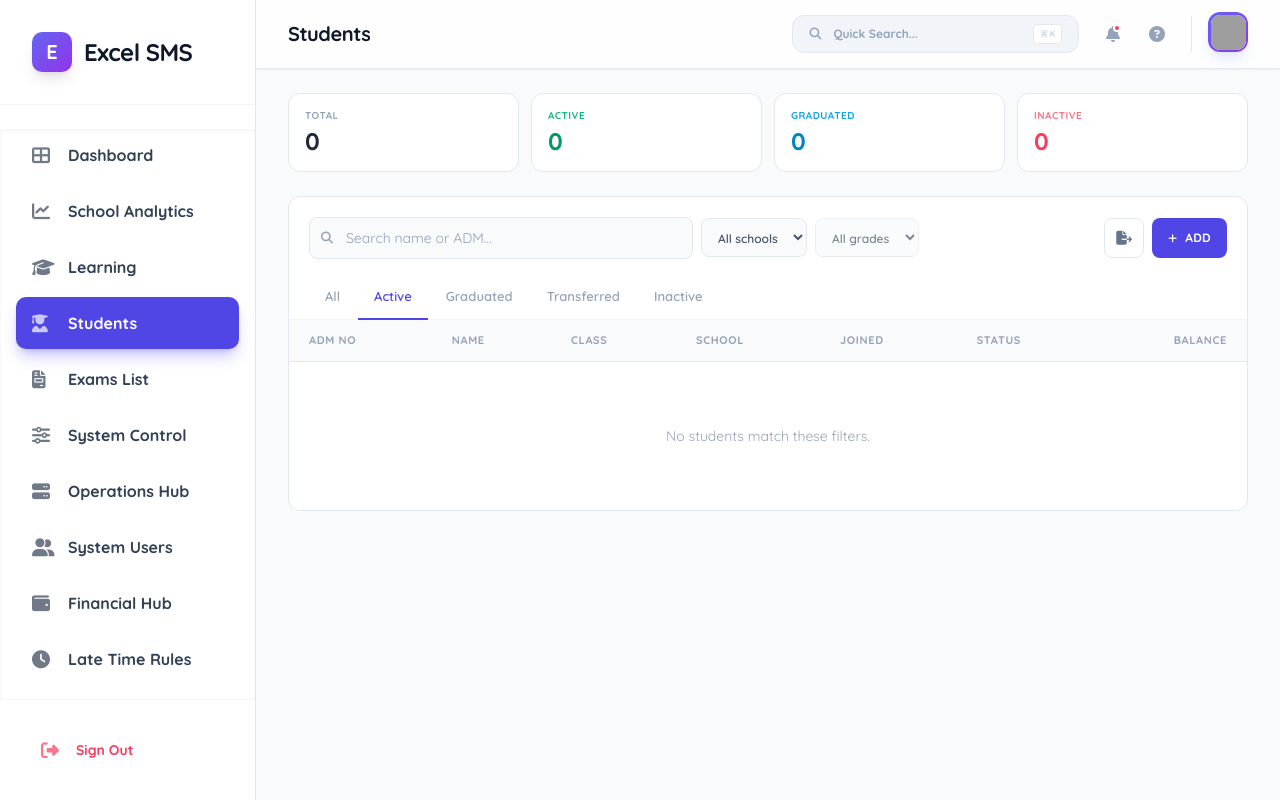
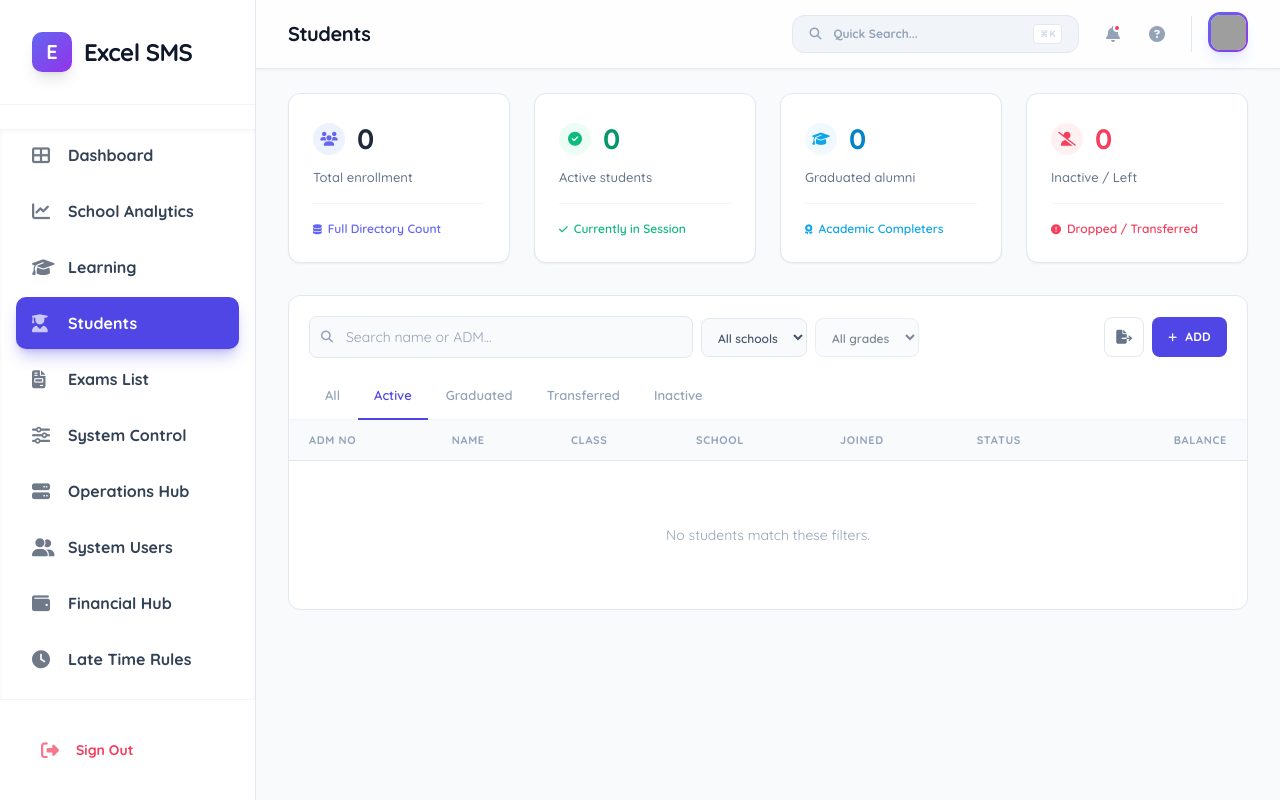
Before and after one commit to kamcho/erp, a Django app: page /students/ in a window 1280 px wide. Run offline with Django 4.2, Linux system fonts and the light colour scheme; the visitor is signed in with stand-in values (Sample User, id 1); data that the repository does not hold is empty; some libraries are stand-ins or nearby versions; grey boxes are pictures that could not be loaded.

Commit message:
Restore premium students list stat cards.
Co-authored-by: Cursor <cursoragent@cursor.com>

```diff
--- a/core/templates/core/students_list.html
+++ b/core/templates/core/students_list.html
@@ -68,24 +68,67 @@
 {% endblock %}
 
 {% block content %}
-<div class="space-y-6">
-    <!-- Compact stats -->
-    <div class="grid grid-cols-2 lg:grid-cols-4 gap-3">
-        <div class="bg-white border border-slate-200 rounded-xl px-4 py-3.5">
-            <p class="text-[10px] font-bold uppercase tracking-wider text-slate-400">Total</p>
-            <p class="text-2xl font-extrabold text-slate-800 mt-0.5">{{ stat_total }}</p>
+<div class="space-y-8">
+    <!-- Premium Stat Cards -->
+    <div class="grid grid-cols-1 md:grid-cols-2 lg:grid-cols-4 gap-6">
+        <!-- Total Students -->
+        <div class="bg-white dark:bg-slate-900 rounded-xl p-6 border border-slate-200 dark:border-slate-800 shadow-sm hover:shadow-md transition-shadow">
+            <div class="flex items-center gap-3 mb-2">
+                <div class="w-8 h-8 rounded-full bg-indigo-50 dark:bg-indigo-900/30 flex items-center justify-center text-indigo-500">
+                    <i class="fas fa-users text-sm"></i>
+                </div>
+                <div class="text-[28px] font-extrabold text-slate-800 dark:text-white">{{ stat_total }}</div>
+            </div>
+            <p class="text-[13px] font-medium text-slate-500 mb-4">Total enrollment</p>
+            <div class="text-[12px] text-indigo-500 font-semibold flex items-center gap-1.5 pt-4 border-t border-slate-100 dark:border-slate-800">
+                <i class="fas fa-database text-[10px]"></i>
+                <span>Full Directory Count</span>
+            </div>
         </div>
-        <div class="bg-white border border-slate-200 rounded-xl px-4 py-3.5">
-            <p class="text-[10px] font-bold uppercase tracking-wider text-emerald-500">Active</p>
-            <p class="text-2xl font-extrabold text-emerald-600 mt-0.5">{{ stat_active }}</p>
+
+        <!-- Active Students -->
+        <div class="bg-white dark:bg-slate-900 rounded-xl p-6 border border-slate-200 dark:border-slate-800 shadow-sm hover:shadow-md transition-shadow">
+            <div class="flex items-center gap-3 mb-2">
+                <div class="w-8 h-8 rounded-full bg-emerald-50 dark:bg-emerald-900/30 flex items-center justify-center text-emerald-500">
+                    <i class="fas fa-check-circle text-sm"></i>
+                </div>
+                <div class="text-[28px] font-extrabold text-emerald-600">{{ stat_active }}</div>
+            </div>
+            <p class="text-[13px] font-medium text-slate-500 mb-4">Active students</p>
+            <div class="text-[12px] text-emerald-500 font-semibold flex items-center gap-1.5 pt-4 border-t border-slate-100 dark:border-slate-800">
+                <i class="fas fa-check text-[10px]"></i>
+                <span>Currently in Session</span>
+            </div>
         </div>
-        <div class="bg-white border border-slate-200 rounded-xl px-4 py-3.5">
-            <p class="text-[10px] font-bold uppercase tracking-wider text-sky-500">Graduated</p>
-            <p class="text-2xl font-extrabold text-sky-600 mt-0.5">{{ stat_graduated }}</p>
+
+        <!-- Graduated -->
+        <div class="bg-white dark:bg-slate-900 rounded-xl p-6 border border-slate-200 dark:border-slate-800 shadow-sm hover:shadow-md transition-shadow">
+            <div class="flex items-center gap-3 mb-2">
+                <div class="w-8 h-8 rounded-full bg-sky-50 dark:bg-sky-900/30 flex items-center justify-center text-sky-500">
+                    <i class="fas fa-graduation-cap text-sm"></i>
+                </div>
+                <div class="text-[28px] font-extrabold text-sky-600">{{ stat_graduated }}</div>
+            </div>
+            <p class="text-[13px] font-medium text-slate-500 mb-4">Graduated alumni</p>
+            <div class="text-[12px] text-sky-500 font-semibold flex items-center gap-1.5 pt-4 border-t border-slate-100 dark:border-slate-800">
+                <i class="fas fa-award text-[10px]"></i>
+                <span>Academic Completers</span>
+            </div>
         </div>
-        <div class="bg-white border border-slate-200 rounded-xl px-4 py-3.5">
-            <p class="text-[10px] font-bold uppercase tracking-wider text-rose-400">Inactive</p>
-            <p class="text-2xl font-extrabold text-rose-500 mt-0.5">{{ stat_inactive }}</p>
+
+        <!-- Inactive -->
+        <div class="bg-white dark:bg-slate-900 rounded-xl p-6 border border-slate-200 dark:border-slate-800 shadow-sm hover:shadow-md transition-shadow">
+            <div class="flex items-center gap-3 mb-2">
+                <div class="w-8 h-8 rounded-full bg-rose-50 dark:bg-rose-900/30 flex items-center justify-center text-rose-500">
+                    <i class="fas fa-user-slash text-sm"></i>
+                </div>
+                <div class="text-[28px] font-extrabold text-rose-500">{{ stat_inactive }}</div>
+            </div>
+            <p class="text-[13px] font-medium text-slate-500 mb-4">Inactive / Left</p>
+            <div class="text-[12px] text-rose-500 font-semibold flex items-center gap-1.5 pt-4 border-t border-slate-100 dark:border-slate-800">
+                <i class="fas fa-exclamation-circle text-[10px]"></i>
+                <span>Dropped / Transferred</span>
+            </div>
         </div>
     </div>
 
```
